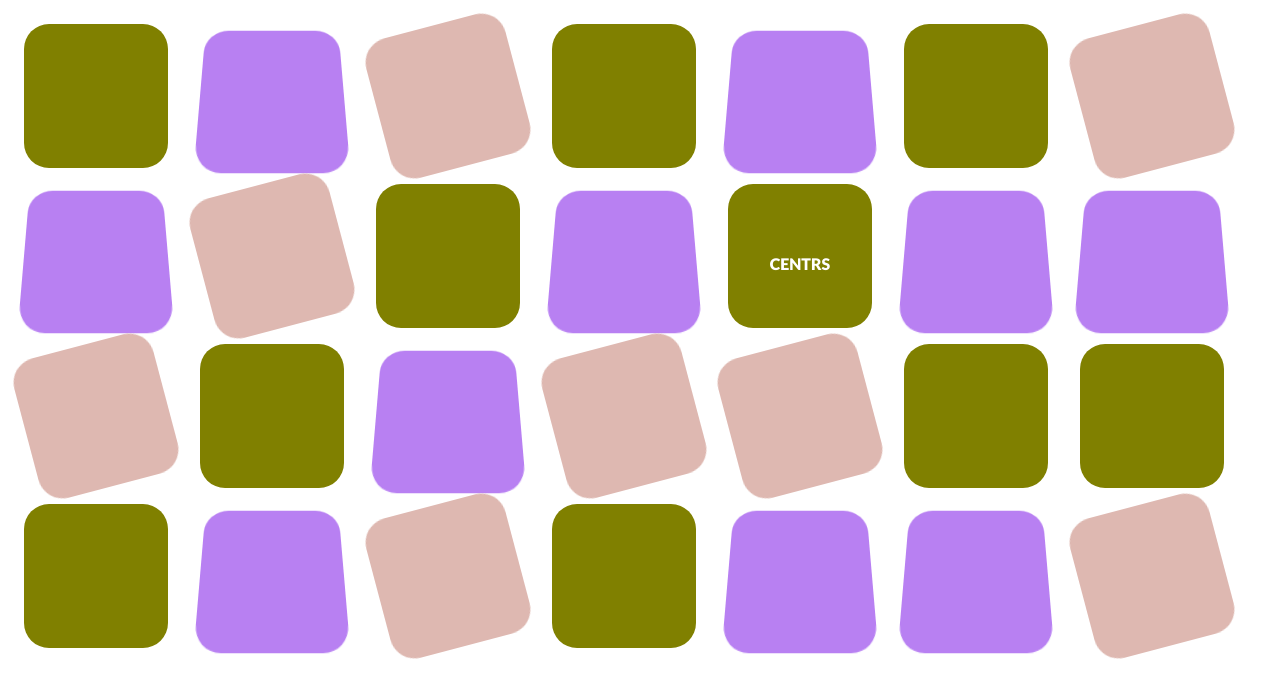
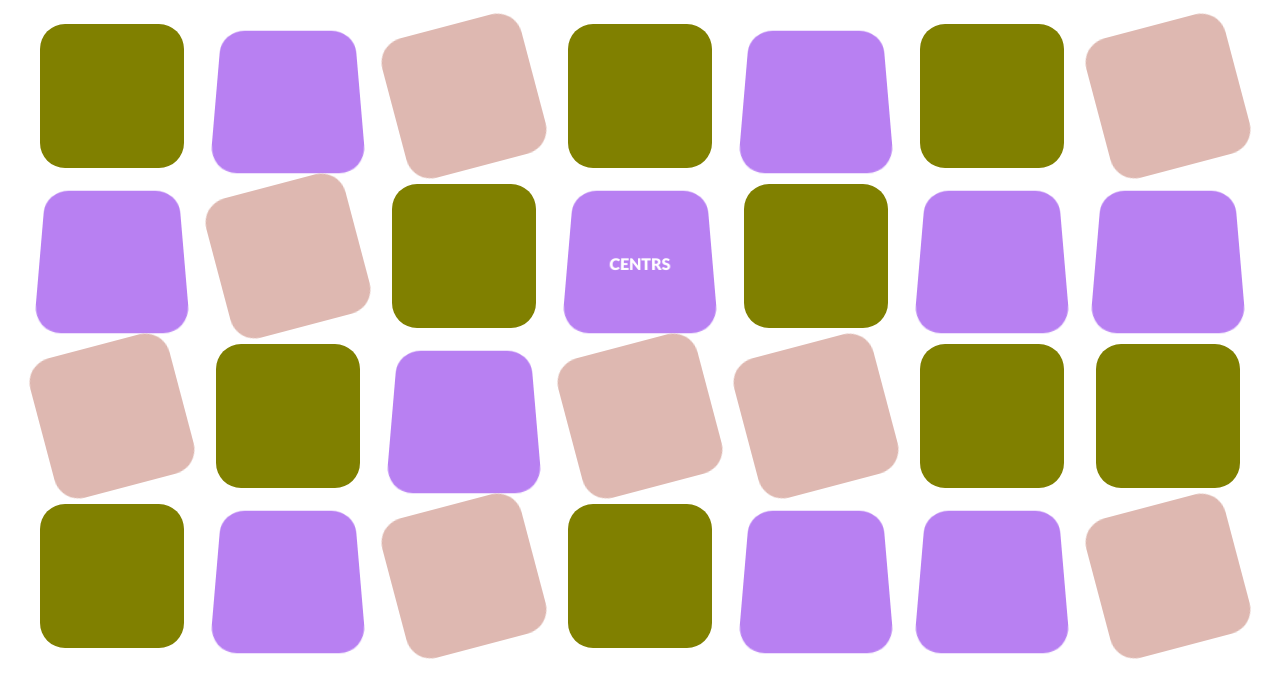
Before and after one commit to LapaPage/lapapage.github.io, a plain HTML site: page index.html in a window 1280 px wide. Drawn offline with Linux system fonts and the light colour scheme.

Commit message:
centrets

```diff
--- a/index.html
+++ b/index.html
@@ -65,7 +65,7 @@
   </div>
 
   <div class="scene">
-    <div class="square x-axis">    </div>
+    <div class="square x-axis"> CENTRS   </div>
   </div>
 
   <div class="scene">
@@ -82,7 +82,7 @@
   </div>
 
   <div class="scene">
-    <div class="square y-axis"> CENTRS   </div>
+    <div class="square y-axis">    </div>
   </div>
 
   <div class="scene">
--- a/move.css
+++ b/move.css
@@ -4,6 +4,8 @@
 
 body {
   display:flex;
+  justify-content: center;
+  align-items: center;
 }
 
 .scene {
```
